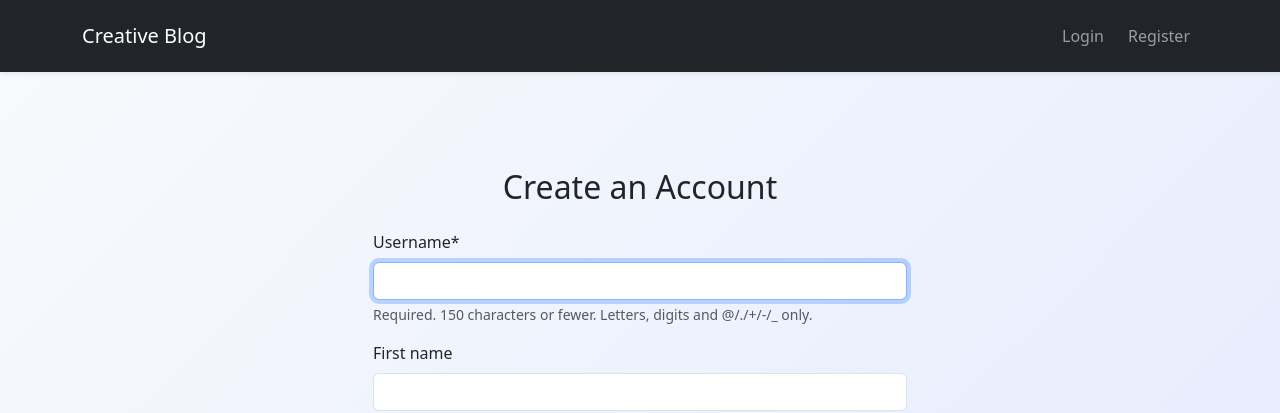
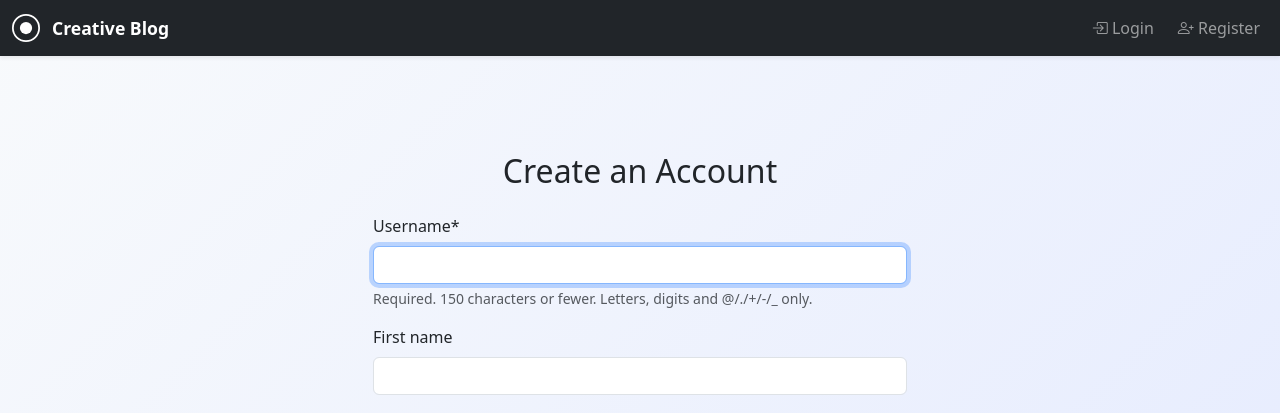
Before and after one commit to IBRAHIMSAHIL/creative_blog, a Django app: page /users/register/ in a window 1280 px wide. Shown: the top 413 px of the page. Run offline with Django 5.2, Linux system fonts and the light colour scheme; some libraries are stand-ins or nearby versions.

Commit message:
fix(navbar): ensure brand name visible across all screen sizes

```diff
--- a/static/assets/css/users.css
+++ b/static/assets/css/users.css
@@ -2,6 +2,16 @@ body {
             background: linear-gradient(135deg, #f8fafc 0%, #e0e7ff 100%);
             min-height: 100vh;
         }
+
+
+        .brand-text {
+            font-size: 1.1rem;
+            font-weight: 600;
+            color: white !important;
+            display: inline !important;
+        }
+
+
 
         .profile-card {
             background: #fff;
--- a/users/templates/users/base.html
+++ b/users/templates/users/base.html
@@ -10,41 +10,57 @@
     <!-- Bootstrap 5 CDN -->
     <link href="https://cdn.jsdelivr.net/npm/bootstrap@5.3.0/dist/css/bootstrap.min.css" rel="stylesheet">
 
-    <!-- Google Fonts for a modern look -->
+    <!-- Google Fonts -->
     <link href="https://fonts.googleapis.com/css2?family=Montserrat:wght@600;400&display=swap" rel="stylesheet">
 
-    <!-- Optional: Custom CSS -->
+    <!-- Custom CSS -->
     <link rel="stylesheet" href="{% static 'assets/css/users.css' %}">
+
+    <!-- Bootstrap Icons -->
+    <link rel="stylesheet" href="https://cdn.jsdelivr.net/npm/bootstrap-icons@1.10.5/font/bootstrap-icons.css">
 </head>
 
 <body>
 
     <!-- 🌐 Navigation Bar -->
-    <nav class="navbar navbar-expand-lg navbar-dark bg-dark shadow-sm py-3">
-        <div class="container">
-            <a class="navbar-brand" href="/">Creative Blog</a>
+    <nav class="navbar navbar-expand-lg navbar-dark bg-dark shadow-sm py-2">
+        <div class="container-fluid">
+            <!-- ✅ Always visible brand -->
+            <a class="navbar-brand d-flex align-items-center gap-2" href="{% url 'blog_list' %}">
+                <svg width="28" height="28" fill="currentColor" class="me-1" viewBox="0 0 16 16">
+                    <path d="M8 0a8 8 0 1 0 8 8A8 8 0 0 0 8 0zm0 15A7 7 0 1 1 15 8 7 7 0 0 1 8 15z" />
+                    <path d="M11.5 8a3.5 3.5 0 1 1-7 0 3.5 3.5 0 0 1 7 0z" />
+                </svg>
+                <span class="brand-text">Creative Blog</span>
+            </a>
+
+            <!-- ☰ Mobile Toggle -->
             <button class="navbar-toggler" type="button" data-bs-toggle="collapse" data-bs-target="#navbarNav">
                 <span class="navbar-toggler-icon"></span>
             </button>
+
+            <!-- 👤 Navigation Links -->
             <div class="collapse navbar-collapse" id="navbarNav">
                 <ul class="navbar-nav ms-auto align-items-center gap-2">
                     {% if user.is_authenticated %}
                     <li class="nav-item">
-                        <a class="nav-link" href="{% url 'profile' %}">Profile</a>
+                        <a class="nav-link" href="{% url 'profile' %}"><i class="bi bi-person-circle"></i> Profile</a>
                     </li>
                     <li class="nav-item">
                         <form action="{% url 'logout' %}" method="POST" class="d-inline m-0">
                             {% csrf_token %}
-                            <button class="nav-link btn btn-link text-white px-0"
-                                style="text-decoration: none;">Logout</button>
+                            <button type="submit" class="nav-link btn btn-link text-white px-0"
+                                style="text-decoration: none;">
+                                <i class="bi bi-box-arrow-right"></i> Logout
+                            </button>
                         </form>
                     </li>
                     {% else %}
                     <li class="nav-item">
-                        <a class="nav-link" href="{% url 'login' %}">Login</a>
+                        <a class="nav-link" href="{% url 'login' %}"><i class="bi bi-box-arrow-in-right"></i> Login</a>
                     </li>
                     <li class="nav-item">
-                        <a class="nav-link" href="{% url 'register' %}">Register</a>
+                        <a class="nav-link" href="{% url 'register' %}"><i class="bi bi-person-plus"></i> Register</a>
                     </li>
                     {% endif %}
                 </ul>
@@ -52,7 +68,7 @@
         </div>
     </nav>
 
-    <!-- 🚀 Flash Messages -->
+    <!-- 🔔 Flash Messages -->
     <div class="container mt-4">
         {% if messages %}
         {% for message in messages %}
@@ -64,16 +80,17 @@
         {% endif %}
     </div>
 
-    <!-- 🧱 Page Content -->
+    <!-- 📄 Page Content -->
     <main class="container my-5">
         {% block content %}{% endblock %}
     </main>
 
+    <!-- 🧾 Footer -->
     <footer class="text-center text-muted py-4 mt-auto" style="font-size: 0.95rem;">
         &copy; {{ now|date:"Y" }} Creative Blog &mdash; Made with <span style="color:#e25555;">&#10084;</span>
     </footer>
 
-    <!-- Bootstrap 5 Script -->
+    <!-- Bootstrap Scripts -->
     <script src="https://cdn.jsdelivr.net/npm/bootstrap@5.3.0/dist/js/bootstrap.bundle.min.js"></script>
 </body>
 
```
Also changed, not shown: blog/templates/blog_base.html (+13 -17 lines), static/assets/css/blog.css (+11 -0 lines).
